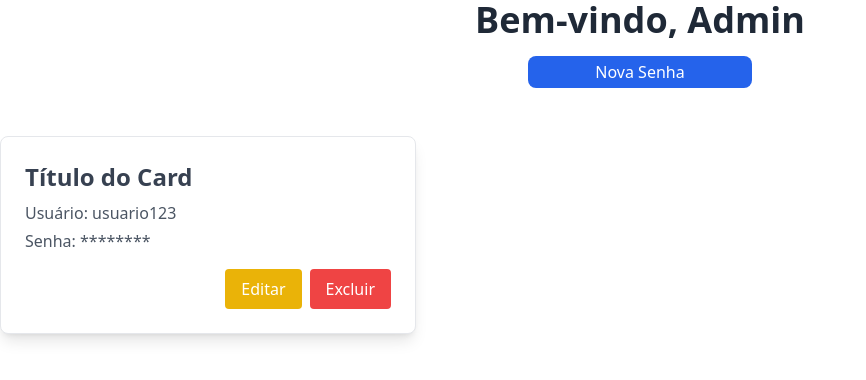
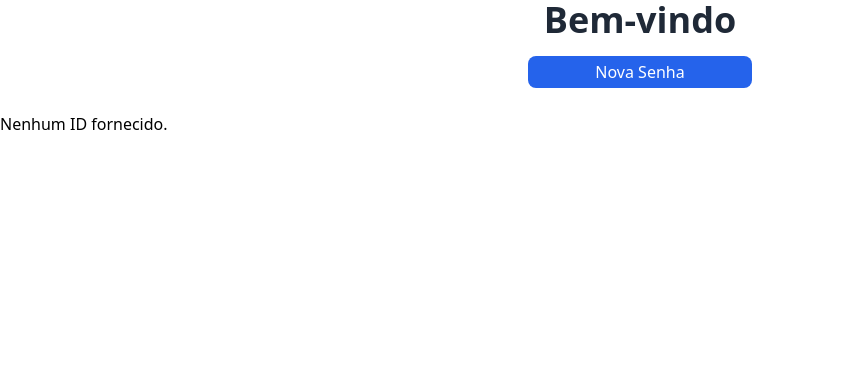
Before and after one commit to RafaelViniciusSenac/hub-innovation5Teste, a Next.js app: page /home in a window 1280 px wide. Shown: the top 380 px of the page, without its empty margins (0-866 px from the left). Built offline with nearby package versions, Linux system fonts and the light colour scheme.

Commit message:
Fix: Correçao do useParams e adiçao do componente para renderizar os cards

```diff
--- a/app/(pages)/home/page.js
+++ b/app/(pages)/home/page.js
@@ -1,50 +1,23 @@
 "use client"
-import { GetUserPasswords } from '@/app/controller/userController';
 import { useSearchParams } from 'next/navigation';
-import { useEffect } from 'react';
+import { Suspense } from 'react';
+import UserData from './userData';
+
+
 export default function Home() {
     const searchParams = useSearchParams();
     const idUsuario = Number(searchParams.get('id'));
 
-
-    async function GetUserData() {
-        const dados = await GetUserPasswords(idUsuario);
-
-    }
-
-    useEffect(() => {
-        GetUserData()
-    }, [])
-
-
-
     return (
-        <>
         <div className="max-w-7xl mx-auto">
-
-
             <div className="flex flex-col justify-center items-center ">
-                    <h1 className="text-4xl font-bold text-gray-800 mb-4 text-center">Bem-vindo, Admin</h1>
+                <h1 className="text-4xl font-bold text-gray-800 mb-4 text-center">Bem-vindo</h1>
                 <button className="bg-blue-600 text-white w-56 py-1 rounded-lg mb-6">Nova Senha</button>
             </div>
 
-                <div className="mt-6 grid grid-cols-1 md:grid-cols-2 lg:grid-cols-3 gap-4">
-                    <div className="bg-white shadow-lg rounded-lg p-6 border border-gray-200">
-                        <h2 className="text-2xl font-semibold text-gray-700 mb-2">Título do Card</h2>
-                        <p className="text-gray-600 mb-1">Usuário: usuario123</p>
-                        <p className="text-gray-600 mb-4">Senha: ********</p>
-                        <div className="flex gap-2 justify-end">
-                            <button className="bg-yellow-500 text-white px-4 py-2 rounded">
-                                Editar
-                            </button>
-                            <button className="bg-red-500 text-white px-4 py-2 rounded ">
-                                Excluir
-                            </button>
+            <Suspense fallback={<p>Carregando...</p>}>
+                {idUsuario ? <UserData id={idUsuario} /> : <p>Nenhum ID fornecido.</p>}
+            </Suspense>
         </div>
-                    </div>
-                </div>
-
-            </div>
-        </>
     );
 }
--- /dev/null
+++ b/app/(pages)/home/userData.js
@@ -0,0 +1,36 @@
+import { GetUserPasswords } from "@/app/controller/userController";
+import { useEffect, useState } from "react";
+
+export default function UserData({ id }) {
+    const [userData, setUserData] = useState([]);
+
+    useEffect(() => {
+        async function GetUserData() {
+            const dados = await GetUserPasswords(id);
+            console.log(dados);
+
+            setUserData(dados);
+        }
+
+        if (id) {
+            GetUserData();
+        }
+    }, [id]);
+
+    return (
+        <div className="mt-6 grid grid-cols-1 md:grid-cols-2 lg:grid-cols-3 gap-4">
+            {userData.map((item, index) => (
+                <div key={index} className="bg-white shadow-lg rounded-lg p-6 border border-gray-200">
+                    <h2 className="text-2xl font-semibold text-gray-700 mb-2">{item.titulo}</h2>
+                    <p className="text-gray-600 mb-1">Usuário: {item.usuario}</p>
+                    <p className="text-gray-600 mb-4">Senha: {item.senha}</p>
+                    <div className="flex gap-2 justify-end">
+                        <button className="bg-red-500 text-white px-4 py-2 rounded">
+                            Excluir
+                        </button>
+                    </div>
+                </div>
+            ))}
+        </div>
+    );
+}
--- a/app/api/db/data.json
+++ b/app/api/db/data.json
@@ -6,7 +6,7 @@
     "passwords": [
       {
         "titulo": "FACEBOOK",
-        "usuario": "teste@teste.com",
+        "usuario": "face@teste.com",
         "senha": "123"
       },
       {
--- a/app/controller/userController.js
+++ b/app/controller/userController.js
@@ -21,8 +21,7 @@ export async function GetUserPasswords(id) {
             body: JSON.stringify({id}),
         });
         const dados = await response.json()
-        console.log(dados)
-        return dados;
+        return dados.data.passwords;
     } catch (error) {
         console.error('Erro ao adicionar usuário:', error);
     }
```
Lines whose indentation alone changed are shown as unchanged.
